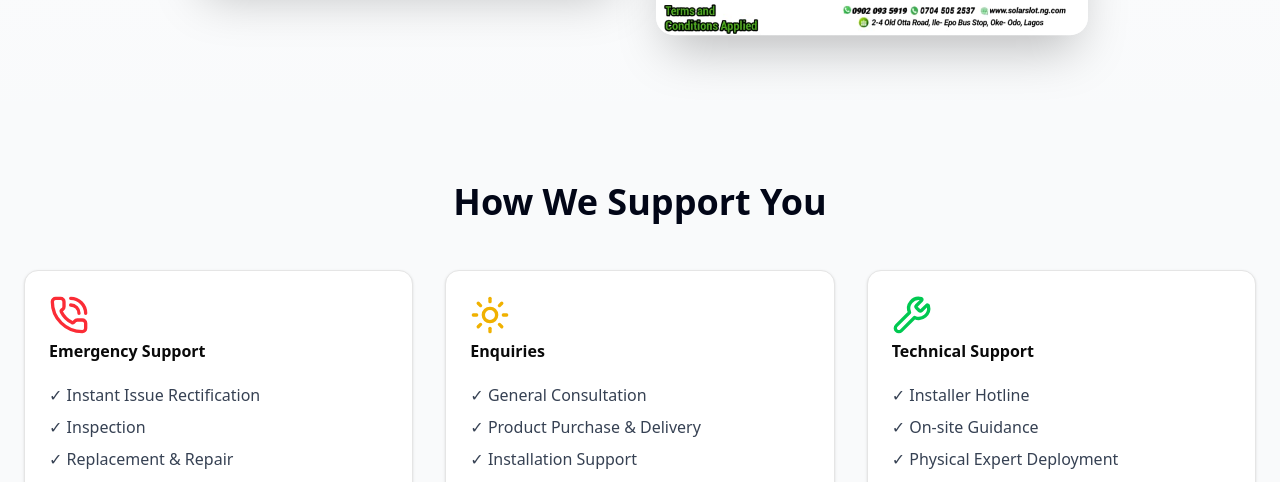
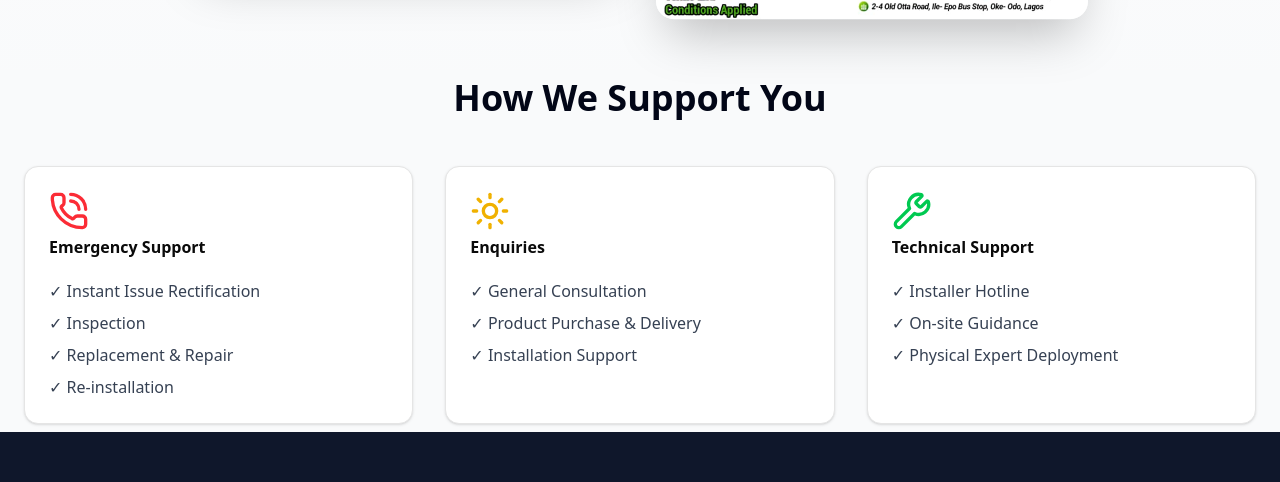
Before and after one commit to jettybay/hellosolar, a Next.js app: page / in a window 1280 px wide. Shown: the part 1324-1806 px from the top of the page. Built offline with nearby package versions, Linux system fonts and the light colour scheme.

Commit message:
Ads spacing

```diff
--- a/src/app/page.tsx
+++ b/src/app/page.tsx
@@ -86,7 +86,7 @@ export default function HomePage() {
       {/* =========================
           PROMOTIONAL ADS
       ========================== */}
-      <section className="py-16 bg-gradient-to-b from-white to-gray-50">
+      <section className="py-12 bg-gradient-to-b from-white to-gray-50">
         <div className="container mx-auto px-4">
           <div className="max-w-4xl mx-auto grid grid-cols-2 gap-4 md:gap-8 items-center">
             <motion.div
@@ -138,7 +138,7 @@ export default function HomePage() {
       {/* =========================
           3️⃣ SUPPORT SERVICES
       ========================== */}
-      <section className="py-20 bg-gray-50">
+      <section className="py-2 bg-gray-50">
         <div className="container mx-auto px-6">
           <h2 className="text-4xl font-bold text-center mb-12">
             How We Support You
```
